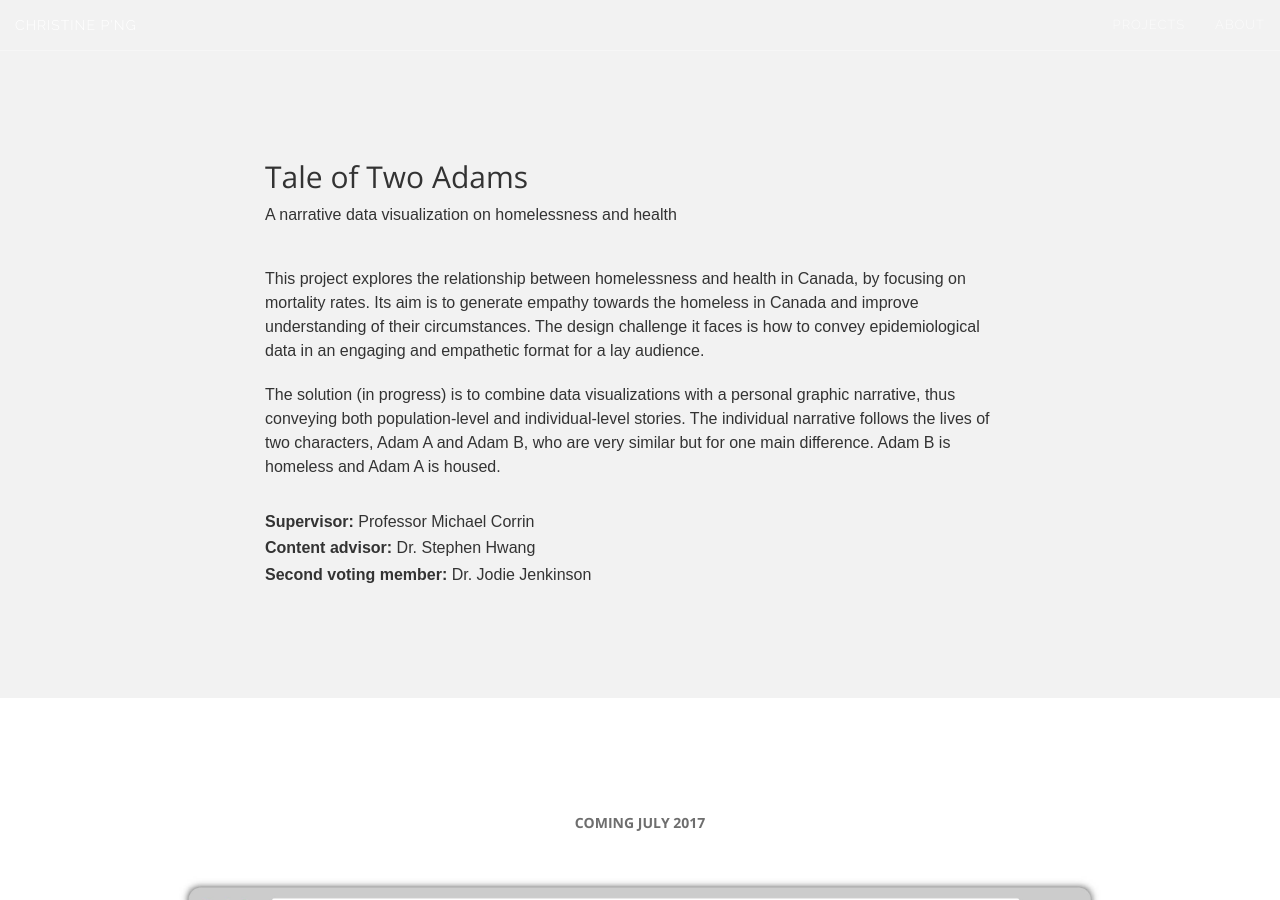
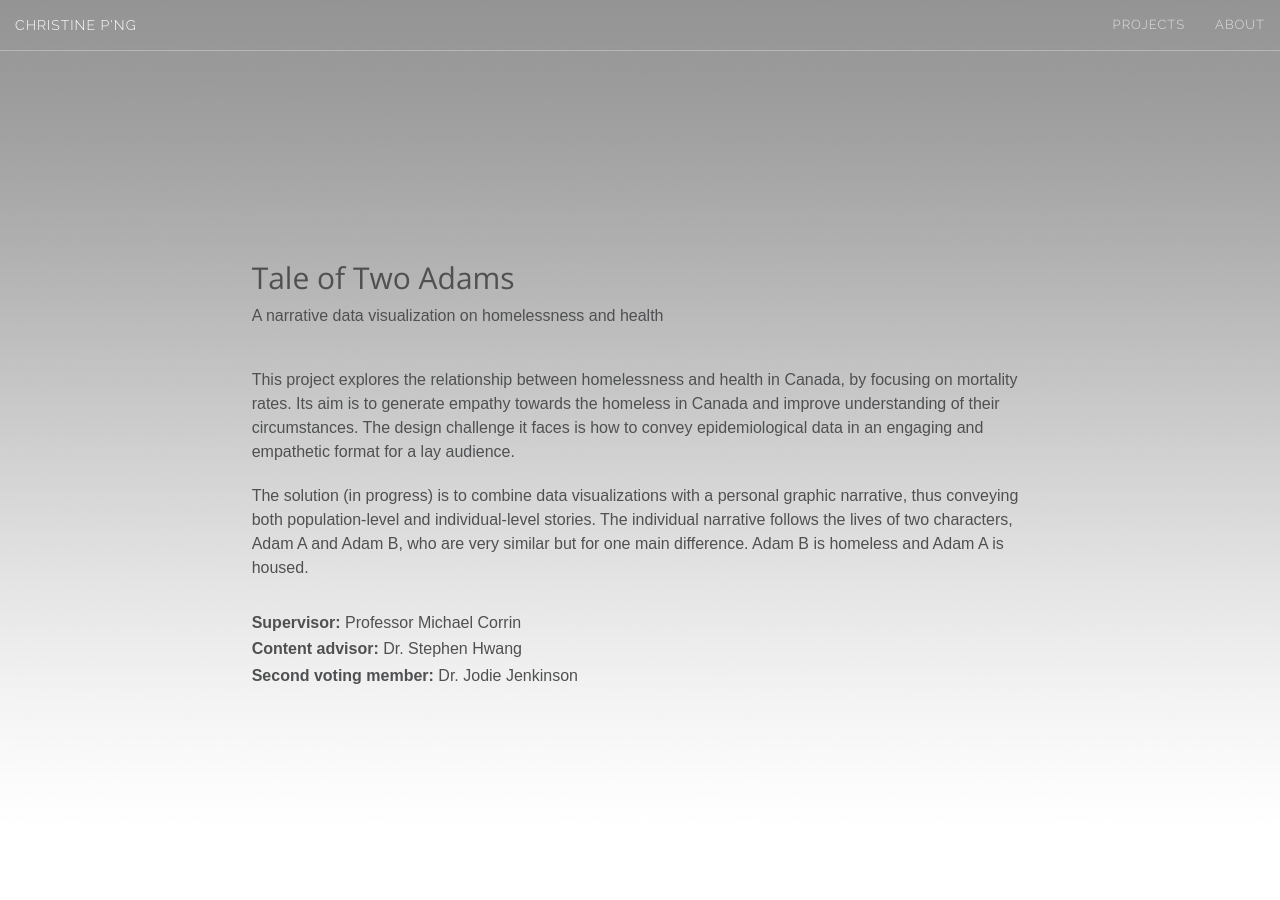
Before and after one commit to chspng/christinepng.ca, a Jekyll site: the page built from mrp/index.html, in a window 1280 px wide and 900 px high. Built offline with Jekyll 4.4.1, drawn with Linux system fonts in a browser that asks for light colours.

Commit message:
standardized header

```diff
--- a/_includes/mrp-header.html
+++ b/_includes/mrp-header.html
@@ -1,7 +1,10 @@
-<section class="portfolio-header text-left" >
-    <div class="container">
-        <div class="row">
-            <div class="col-lg-8 col-lg-offset-2">
+
+<header>
+    <link href="https://fonts.googleapis.com/css?family=Raleway:700" rel="stylesheet">
+    <div class="header-content text-left " style="color:#4F5052">
+        <!-- <div class="header-content-inner text-left" > -->
+            <div class="row">
+            <div class="col-lg-8 col-lg-offset-2 text-left">
                 <br>
                 <br>
                 <br>
@@ -11,81 +14,20 @@
         </div>
 
         <div class="row">
-            <div class="col-lg-8 col-lg-offset-2">
+            <div class="col-lg-8 col-lg-offset-2 text-left">
                 <br>
                 <p class="text-dark">{{page.intro}}</p>
             </div>
         </div>
 
         <div class="row">
-            <div class="col-lg-8 col-lg-offset-2">
+            <div class="col-lg-8 col-lg-offset-2 text-left">
                 <br>
                 <p class="small-lineheight"><span class="portfolio-info-header">Supervisor:</span> {{page.supervisor}}</p>
                 <p class="small-lineheight"><span class="portfolio-info-header">Content advisor:</span> {{page.content_advisor}}</p>
                 <p class="small-lineheight"><span class="portfolio-info-header">Second voting member:</span> {{page.second_voting_member}}</p>
            </div>
         </div>
-
-        <!-- icons -->
-       <!--  <div class="row">
-            <div class="col-lg-8 col-lg-offset-2">
-
-                <div class="row">
-                    <div class="col-lg-1 col-md-1 col-sm-1">
-                        <div class="service-box">
-                            <i class="fa fa-2x fa-magic wow bounceIn text-secondary" data-wow-delay=".1s"></i>
-                        </div>
-                    </div>
-                    <div class="col-lg-1 col-md-1 col-sm-1">
-                        <div class="service-box">
-                            <p class="portfolio-info-header">Tools</p>
-                        </div>
-                    </div>
-                    <div class="col-lg-5 col-md-5 col-sm-5">
-                        <div class="service-box">
-                            <p>{{page.tools}}</p>
-                        </div>
-                    </div>
-                </div>
-
-                <div class="row">
-                    <div class="col-lg-1 col-md-1 col-sm-1">
-                        <div class="service-box">
-                            <i class="fa fa-2x fa-calendar-o wow bounceIn text-secondary" data-wow-delay=".2s"></i>
-                        </div>
-                    </div>
-                    <div class="col-lg-1 col-md-1 col-sm-1">
-                        <div class="service-box">
-                            <p class="portfolio-info-header">Date</p>
-                        </div>
-                    </div>
-                    <div class="col-lg-5 col-md-5 col-sm-5">
-                        <div class="service-box">
-                            <p>{{page.date}}</p>
-                        </div>
-                    </div>
-                </div>
-
-                <div class="row">
-                    <div class="col-lg-1 col-md-1 col-sm-1">
-                        <div class="service-box">
-                            <i class="fa fa-2x fa-globe wow bounceIn text-secondary" data-wow-delay=".2s"></i>
-                        </div>
-                    </div>
-                    <div class="col-lg-1 col-md-1 col-sm-1">
-                        <div class="service-box">
-                            <p class="portfolio-info-header">Audience</p>
-                        </div>
-                    </div>
-                    <div class="col-lg-5 col-md-5 col-sm-5">
-                        <div class="service-box">
-                            <p>{{page.audience}}</p>
-                        </div>
-                    </div>
-                </div>
-            </div>
-        </div> -->
-
-
+        <!-- </div> -->
     </div>
-</section>
+</header>
```
